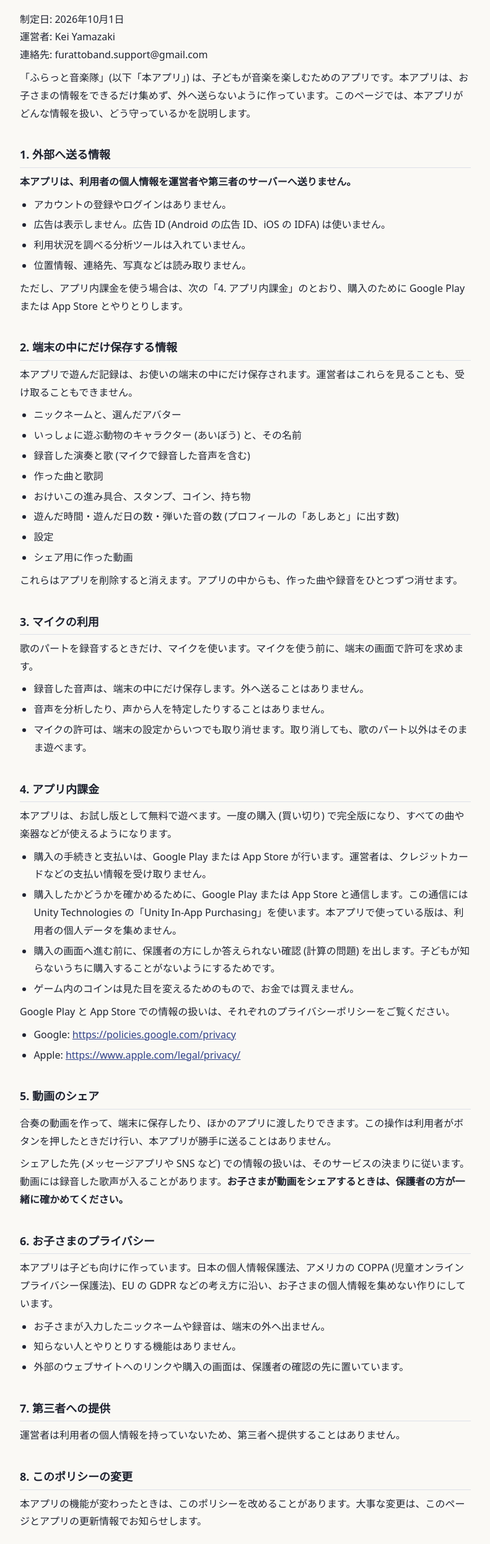
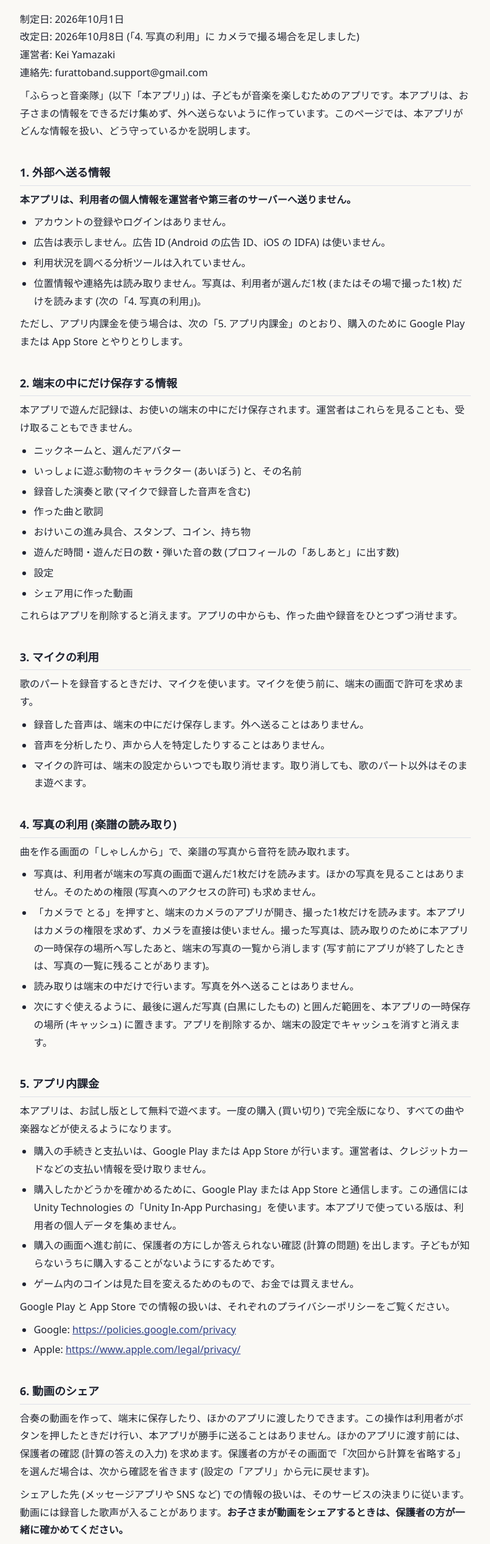
Before and after one commit to zkanimation23-ai/furattoband-privacy, a plain HTML site: page index.html in a window 1280 px wide. Shown: the part 69-2560 px from the top of the page at 62% size, without its empty margins (244-1035 px from the left). Drawn offline with Linux system fonts and the light colour scheme.

Commit message:
プライバシーポリシーを改定する (2026年10月8日。「4. 写真の利用」を足す)
Co-Authored-By: Claude Opus 5.5 <noreply@anthropic.com>

```diff
--- a/index.html
+++ b/index.html
@@ -24,12 +24,12 @@ a { color:var(--accent); overflow-wrap:anywhere; }
 <body>
 <main>
 <h1>ふらっと音楽隊 プライバシーポリシー</h1>
-<p>制定日: 2026年10月1日<br>運営者: Kei Yamazaki<br>連絡先: furattoband.support@gmail.com</p>
+<p>制定日: 2026年10月1日<br>改定日: 2026年10月8日 (「4. 写真の利用」に カメラで撮る場合を足しました)<br>運営者: Kei Yamazaki<br>連絡先: furattoband.support@gmail.com</p>
 <p>「ふらっと音楽隊」(以下「本アプリ」) は、子どもが音楽を楽しむためのアプリです。本アプリは、お子さまの情報をできるだけ集めず、外へ送らないように作っています。このページでは、本アプリがどんな情報を扱い、どう守っているかを説明します。</p>
 <h2>1. 外部へ送る情報</h2>
 <p><strong>本アプリは、利用者の個人情報を運営者や第三者のサーバーへ送りません。</strong></p>
-<ul><li>アカウントの登録やログインはありません。</li><li>広告は表示しません。広告 ID (Android の広告 ID、iOS の IDFA) は使いません。</li><li>利用状況を調べる分析ツールは入れていません。</li><li>位置情報、連絡先、写真などは読み取りません。</li></ul>
-<p>ただし、アプリ内課金を使う場合は、次の「4. アプリ内課金」のとおり、購入のために Google Play または App Store とやりとりします。</p>
+<ul><li>アカウントの登録やログインはありません。</li><li>広告は表示しません。広告 ID (Android の広告 ID、iOS の IDFA) は使いません。</li><li>利用状況を調べる分析ツールは入れていません。</li><li>位置情報や連絡先は読み取りません。写真は、利用者が選んだ1枚 (またはその場で撮った1枚) だけを読みます (次の「4. 写真の利用」)。</li></ul>
+<p>ただし、アプリ内課金を使う場合は、次の「5. アプリ内課金」のとおり、購入のために Google Play または App Store とやりとりします。</p>
 <h2>2. 端末の中にだけ保存する情報</h2>
 <p>本アプリで遊んだ記録は、お使いの端末の中にだけ保存されます。運営者はこれらを見ることも、受け取ることもできません。</p>
 <ul><li>ニックネームと、選んだアバター</li><li>いっしょに遊ぶ動物のキャラクター (あいぼう) と、その名前</li><li>録音した演奏と歌 (マイクで録音した音声を含む)</li><li>作った曲と歌詞</li><li>おけいこの進み具合、スタンプ、コイン、持ち物</li><li>遊んだ時間・遊んだ日の数・弾いた音の数 (プロフィールの「あしあと」に出す数)</li><li>設定</li><li>シェア用に作った動画</li></ul>
@@ -37,22 +37,25 @@ a { color:var(--accent); overflow-wrap:anywhere; }
 <h2>3. マイクの利用</h2>
 <p>歌のパートを録音するときだけ、マイクを使います。マイクを使う前に、端末の画面で許可を求めます。</p>
 <ul><li>録音した音声は、端末の中にだけ保存します。外へ送ることはありません。</li><li>音声を分析したり、声から人を特定したりすることはありません。</li><li>マイクの許可は、端末の設定からいつでも取り消せます。取り消しても、歌のパート以外はそのまま遊べます。</li></ul>
-<h2>4. アプリ内課金</h2>
+<h2>4. 写真の利用 (楽譜の読み取り)</h2>
+<p>曲を作る画面の「しゃしんから」で、楽譜の写真から音符を読み取れます。</p>
+<ul><li>写真は、利用者が端末の写真の画面で選んだ1枚だけを読みます。ほかの写真を見ることはありません。そのための権限 (写真へのアクセスの許可) も求めません。</li><li>「カメラで とる」を押すと、端末のカメラのアプリが開き、撮った1枚だけを読みます。本アプリはカメラの権限を求めず、カメラを直接は使いません。撮った写真は、読み取りのために本アプリの一時保存の場所へ写したあと、端末の写真の一覧から消します (写す前にアプリが終了したときは、写真の一覧に残ることがあります)。</li><li>読み取りは端末の中だけで行います。写真を外へ送ることはありません。</li><li>次にすぐ使えるように、最後に選んだ写真 (白黒にしたもの) と囲んだ範囲を、本アプリの一時保存の場所 (キャッシュ) に置きます。アプリを削除するか、端末の設定でキャッシュを消すと消えます。</li></ul>
+<h2>5. アプリ内課金</h2>
 <p>本アプリは、お試し版として無料で遊べます。一度の購入 (買い切り) で完全版になり、すべての曲や楽器などが使えるようになります。</p>
 <ul><li>購入の手続きと支払いは、Google Play または App Store が行います。運営者は、クレジットカードなどの支払い情報を受け取りません。</li><li>購入したかどうかを確かめるために、Google Play または App Store と通信します。この通信には Unity Technologies の「Unity In-App Purchasing」を使います。本アプリで使っている版は、利用者の個人データを集めません。</li><li>購入の画面へ進む前に、保護者の方にしか答えられない確認 (計算の問題) を出します。子どもが知らないうちに購入することがないようにするためです。</li><li>ゲーム内のコインは見た目を変えるためのもので、お金では買えません。</li></ul>
 <p>Google Play と App Store での情報の扱いは、それぞれのプライバシーポリシーをご覧ください。</p>
 <ul><li>Google: <a href="https://policies.google.com/privacy">https://policies.google.com/privacy</a></li><li>Apple: <a href="https://www.apple.com/legal/privacy/">https://www.apple.com/legal/privacy/</a></li></ul>
-<h2>5. 動画のシェア</h2>
-<p>合奏の動画を作って、端末に保存したり、ほかのアプリに渡したりできます。この操作は利用者がボタンを押したときだけ行い、本アプリが勝手に送ることはありません。</p>
+<h2>6. 動画のシェア</h2>
+<p>合奏の動画を作って、端末に保存したり、ほかのアプリに渡したりできます。この操作は利用者がボタンを押したときだけ行い、本アプリが勝手に送ることはありません。ほかのアプリに渡す前には、保護者の確認 (計算の答えの入力) を求めます。保護者の方がその画面で「次回から計算を省略する」を選んだ場合は、次から確認を省きます (設定の「アプリ」から元に戻せます)。</p>
 <p>シェアした先 (メッセージアプリや SNS など) での情報の扱いは、そのサービスの決まりに従います。動画には録音した歌声が入ることがあります。<strong>お子さまが動画をシェアするときは、保護者の方が一緒に確かめてください。</strong></p>
-<h2>6. お子さまのプライバシー</h2>
+<h2>7. お子さまのプライバシー</h2>
 <p>本アプリは子ども向けに作っています。日本の個人情報保護法、アメリカの COPPA (児童オンラインプライバシー保護法)、EU の GDPR などの考え方に沿い、お子さまの個人情報を集めない作りにしています。</p>
 <ul><li>お子さまが入力したニックネームや録音は、端末の外へ出ません。</li><li>知らない人とやりとりする機能はありません。</li><li>外部のウェブサイトへのリンクや購入の画面は、保護者の確認の先に置いています。</li></ul>
-<h2>7. 第三者への提供</h2>
+<h2>8. 第三者への提供</h2>
 <p>運営者は利用者の個人情報を持っていないため、第三者へ提供することはありません。</p>
-<h2>8. このポリシーの変更</h2>
+<h2>9. このポリシーの変更</h2>
 <p>本アプリの機能が変わったときは、このポリシーを改めることがあります。大事な変更は、このページとアプリの更新情報でお知らせします。</p>
-<h2>9. お問い合わせ</h2>
+<h2>10. お問い合わせ</h2>
 <p>このポリシーや本アプリでの情報の扱いについてのご質問は、次の連絡先までお送りください。</p>
 <p>furattoband.support@gmail.com</p>
 </main>
```
